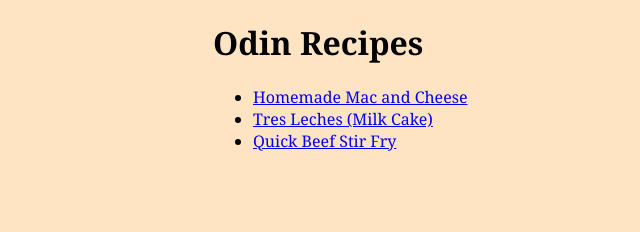
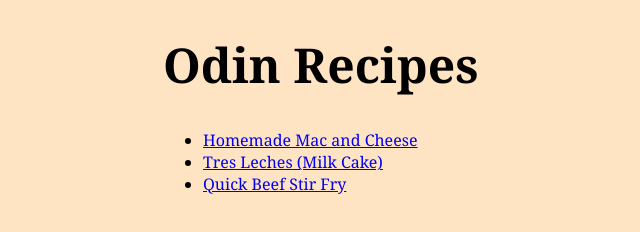
Before and after one commit to luijavi-portfolio/odin-recipes, a plain HTML site: page index.html in a window 1280 px wide. Shown: the whole page, without its empty margins (177-817 px from the left). Drawn offline with Linux system fonts and the light colour scheme.

Commit message:
Increase h1 font size and fix max-width

```diff
--- a/style.css
+++ b/style.css
@@ -1,7 +1,7 @@
 body
 {
     font-family:Georgia, 'Times New Roman', Times, serif;
-    max-width: 500px;
+    max-width: 600px;
     margin: auto;
     background-color: bisque;
 }
@@ -11,3 +11,8 @@ img
     width: 500px;
     height: auto;
 }
+
+h1
+{
+    font-size: 48px;
+}
```
